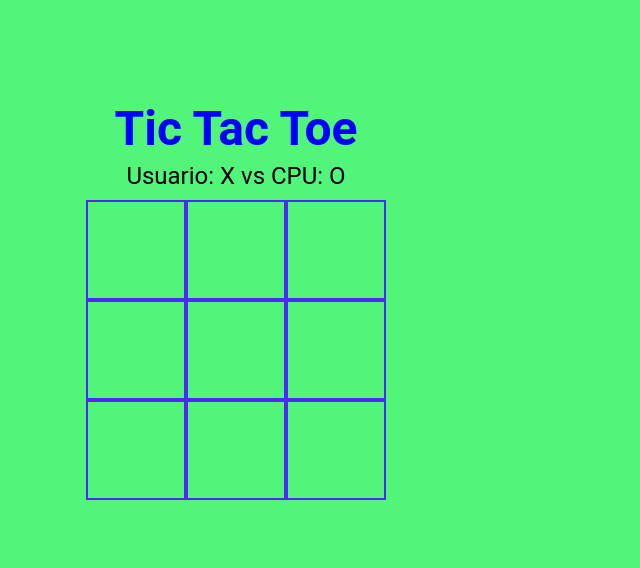
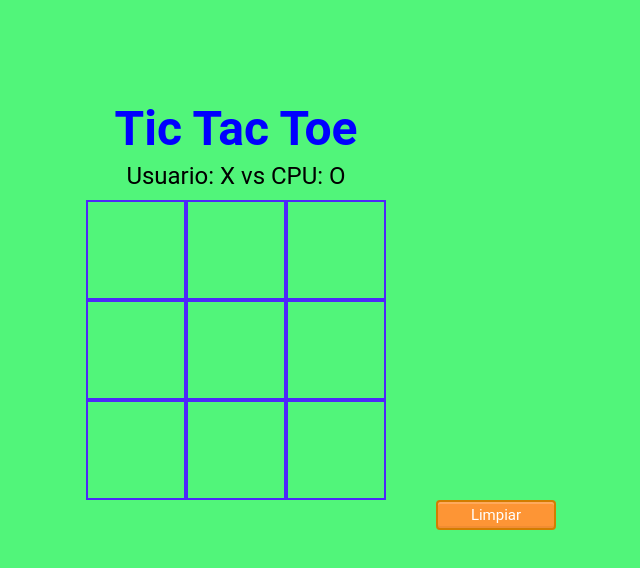
Before and after one commit to gogohhh/cpu-tictactoe, a React (Create React App) app: page / in a window 1280 px wide. Shown: the top 568 px of the page, without its empty margins (404-1044 px from the left). Built offline with nearby package versions, Linux system fonts and the light colour scheme.

Commit message:
limpiar partida

```diff
--- a/src/App.js
+++ b/src/App.js
@@ -92,6 +92,10 @@ function App() {
     }
   }
 
+  function reload() {
+    window.location.reload(true);
+  }
+
   return (
     <div>
       <main>
@@ -99,6 +103,7 @@ function App() {
           <h4 className="nombre">Tic Tac Toe</h4>
           <span className="subtitle">Usuario: X    vs    CPU: O</span>
         </div>
+
         <Board>
           {squares.map((square, index) =>
 
@@ -109,6 +114,7 @@ function App() {
             )
           }
         </Board>
+
         {!!ganar && ganar === 'X' &&(
           <div className='resultado usuario'>
            ¡GANASTE!
@@ -120,6 +126,10 @@ function App() {
             ¡PERDISTE!
           </div>
         )}
+
+        <div class="reset">
+          <button type="submit" class="btn-reiniciar" onClick={reload}>Limpiar</button>
+        </div>
       </main>
     </div>
   );
--- a/src/index.css
+++ b/src/index.css
@@ -59,3 +59,27 @@ div.resultado.cpu{
   text-align: center;
   font-family: Arial, Helvetica, sans-serif;
 }
+
+.reset{
+  position:fixed;
+  padding-left: 350px;
+}
+
+.btn-reiniciar{
+  width: 120px;
+  height: auto;
+  display: inline-block;
+  padding: 0.25em 0.5em;
+  text-decoration: none;
+  color: #FFF;
+  background: #fd9535;
+  border-radius: 4px;
+  box-shadow: inset 0 2px 0 rgba(255,255,255,0.2), inset 0 -2px 0 rgba(0, 0, 0, 0.05);
+  border: solid 2px #d27d00;
+  font-family: Roboto, Oxygen, Ubuntu, Cantarell, 'Open Sans', 'Helvetica Neue', sans-serif;
+  font-size: 15px;
+}
+
+.btn-reiniciar:active {
+  box-shadow: 0 0 2px rgba(0, 0, 0, 0.30);
+}
```
